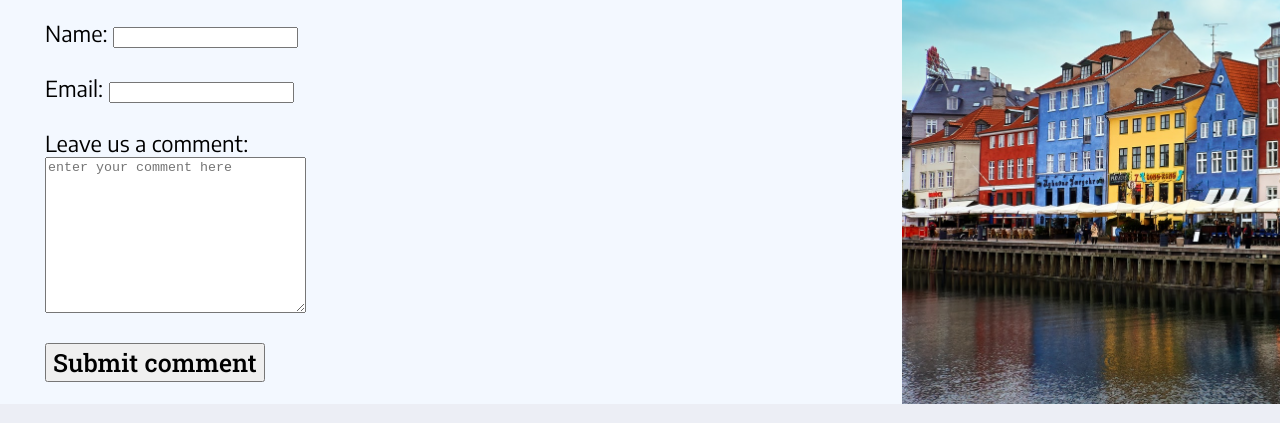
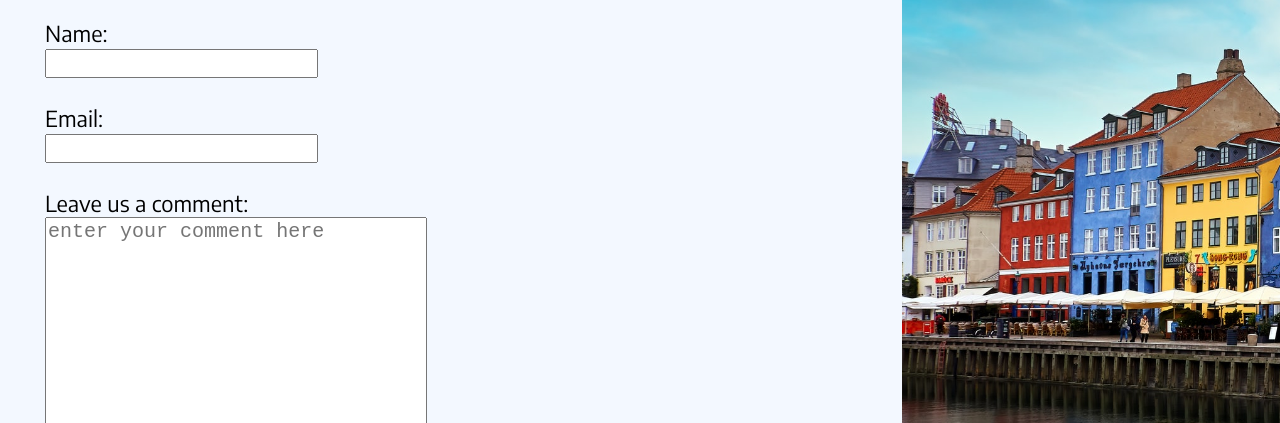
Before and after one commit to CaseyCook6/boredom-buster, a website built with webpack: page pages/contactsUs.html in a window 1280 px wide. Shown: the part 371-794 px from the top of the page. Built offline with nearby package versions, Linux system fonts and the light colour scheme.

Commit message:
update text box sizes for inputs

```diff
--- a/pages/contactsUs.html
+++ b/pages/contactsUs.html
@@ -32,9 +32,9 @@
 
             <section class="contactUs" id="contact-us-form">
                 <form>
-                    <label for="name">Name:</label>
+                    <label for="name">Name:</label><br>
                     <input type="text" id="name" name="name"><br>
-                    <label for="email">Email:</label>
+                    <label for="email">Email:</label><br>
                     <input type="email" id="email" name="email"><br>
                     <label for="comment">Leave us a comment:</label><br>
                     <textarea id="comment" name="comment" rows="10" cols="30"
--- a/src/style/index.css
+++ b/src/style/index.css
@@ -65,3 +65,9 @@
     font-family: 'Roboto Slab', serif;
     font-size: 25px;
 }
+
+input, textarea{
+    font-size: 20px;
+    /* padding-top:
+    padding-bottom: ; */
+}
```
